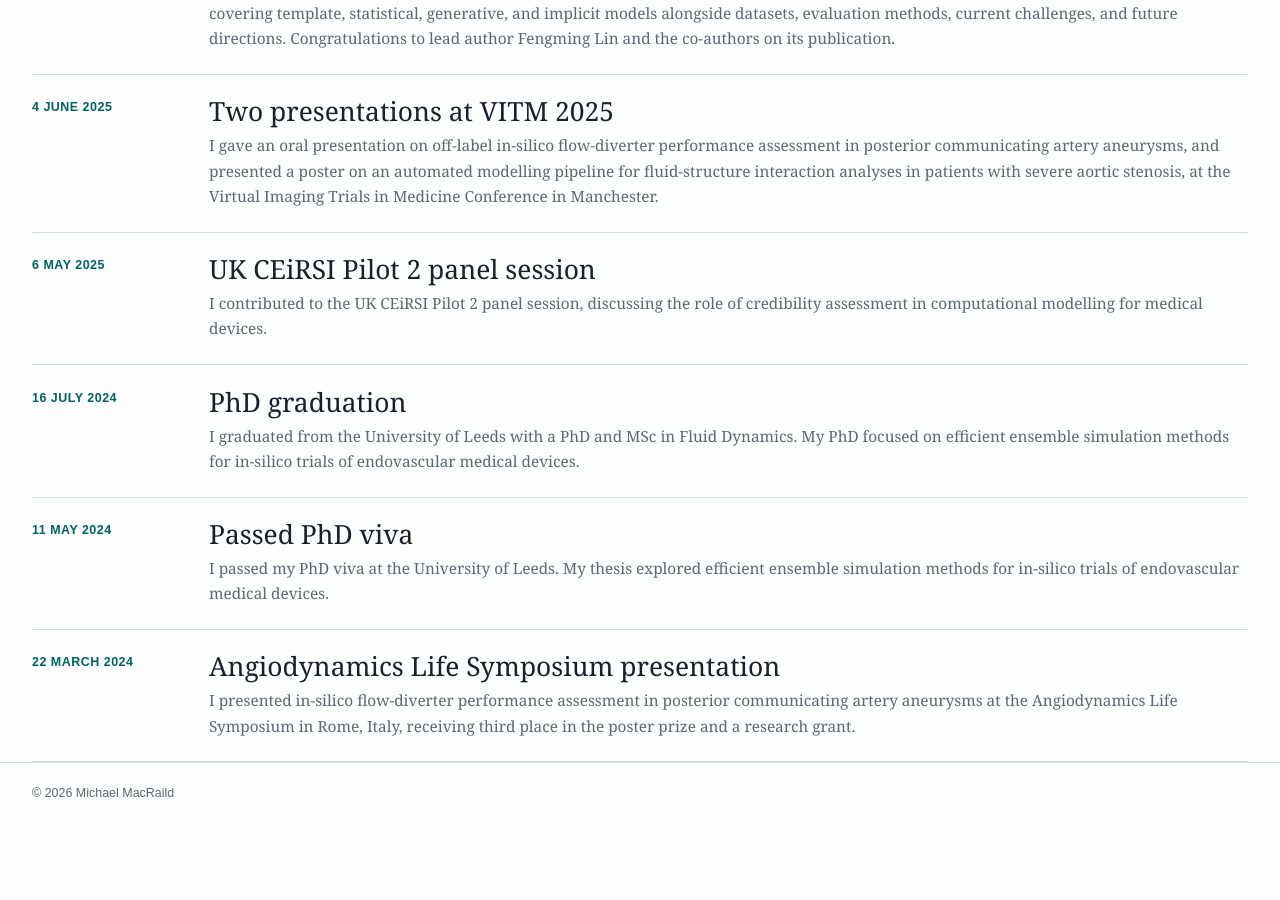
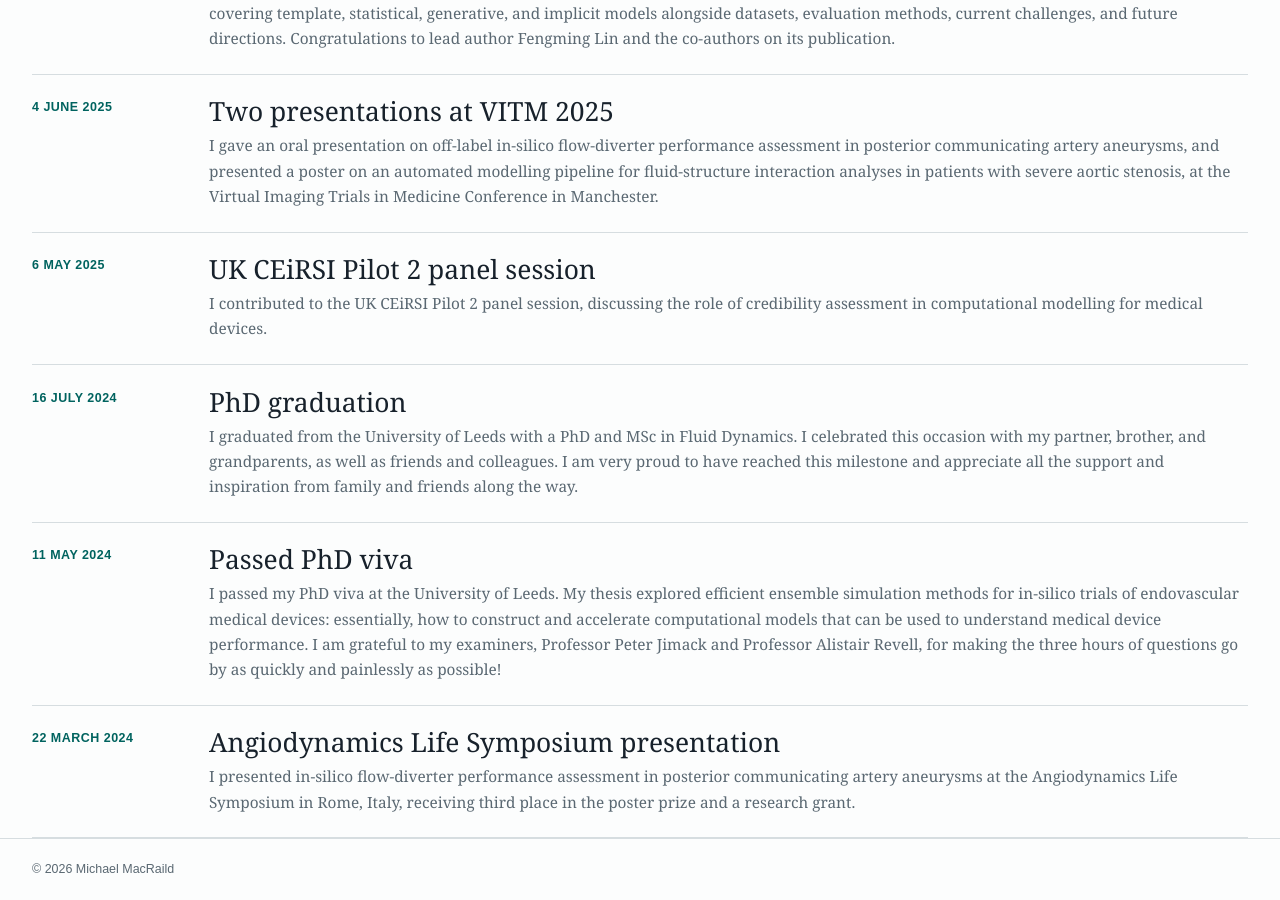
Before and after one commit to michaelmacraild/michaelmacraild.github.io, a Jekyll site: the page built from news.md, in a window 1280 px wide and 900 px high, scrolled down 644 px. Built offline with Jekyll 4.4.1, drawn with Linux system fonts in a browser that asks for light colours; before the commit the page ends 1468 px from its top, so only the background shows below that.

Commit message:
Add files via upload

```diff
--- a/news.md
+++ b/news.md
@@ -13,7 +13,7 @@ permalink: /news/
   <li><time datetime="2026-06-05">5 June 2026</time><div><h2>New survey paper on medical image-to-mesh reconstruction</h2><p>Our new <a href="https://www.sciencedirect.com/science/article/pii/S1361841526002227">survey paper</a> reviews deep-learning approaches for reconstructing three-dimensional anatomical meshes from medical images, covering template, statistical, generative, and implicit models alongside datasets, evaluation methods, current challenges, and future directions. Congratulations to lead author Fengming Lin and the co-authors on its publication.</p></div></li>
   <li><time datetime="2025-06-04">4 June 2025</time><div><h2>Two presentations at VITM 2025</h2><p>I gave an oral presentation on off-label in-silico flow-diverter performance assessment in posterior communicating artery aneurysms, and presented a poster on an automated modelling pipeline for fluid-structure interaction analyses in patients with severe aortic stenosis, at the Virtual Imaging Trials in Medicine Conference in Manchester.</p></div></li>
   <li><time datetime="2025-05-06">6 May 2025</time><div><h2>UK CEiRSI Pilot 2 panel session</h2><p>I contributed to the UK CEiRSI Pilot 2 panel session, discussing the role of credibility assessment in computational modelling for medical devices.</p></div></li>
-  <li><time datetime="2024-07-16">16 July 2024</time><div><h2>PhD graduation</h2><p>I graduated from the University of Leeds with a PhD and MSc in Fluid Dynamics. My PhD focused on efficient ensemble simulation methods for in-silico trials of endovascular medical devices.</p></div></li>
-  <li><time datetime="2024-05-11">11 May 2024</time><div><h2>Passed PhD viva</h2><p>I passed my PhD viva at the University of Leeds. My thesis explored efficient ensemble simulation methods for in-silico trials of endovascular medical devices.</p></div></li>
+  <li><time datetime="2024-07-16">16 July 2024</time><div><h2>PhD graduation</h2><p>I graduated from the University of Leeds with a PhD and MSc in Fluid Dynamics. I celebrated this occasion with my partner, brother, and grandparents, as well as friends and colleagues. I am very proud to have reached this milestone and appreciate all the support and inspiration from family and friends along the way.</p></div></li>
+  <li><time datetime="2024-05-11">11 May 2024</time><div><h2>Passed PhD viva</h2><p>I passed my PhD viva at the University of Leeds. My thesis explored efficient ensemble simulation methods for in-silico trials of endovascular medical devices: essentially, how to construct and accelerate computational models that can be used to understand medical device performance. I am grateful to my examiners, Professor Peter Jimack and Professor Alistair Revell, for making the three hours of questions go by as quickly and painlessly as possible!</p></div></li>
   <li><time datetime="2024-03-22">22 March 2024</time><div><h2>Angiodynamics Life Symposium presentation</h2><p>I presented in-silico flow-diverter performance assessment in posterior communicating artery aneurysms at the Angiodynamics Life Symposium in Rome, Italy, receiving third place in the poster prize and a research grant.</p></div></li>
 </ul>
```
